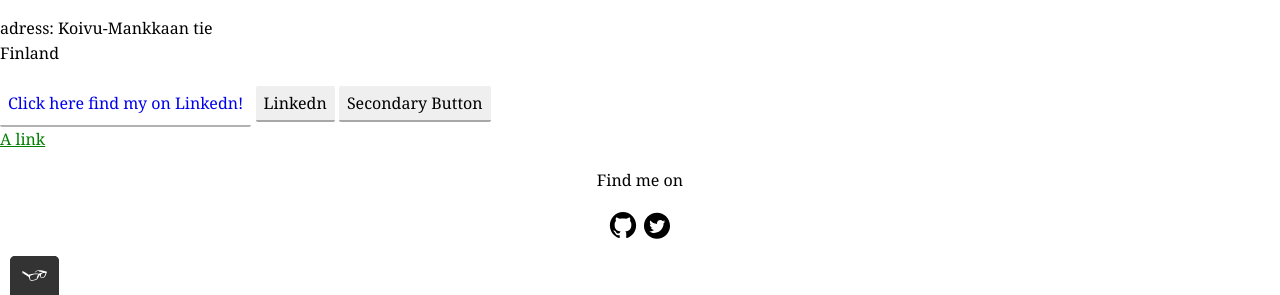
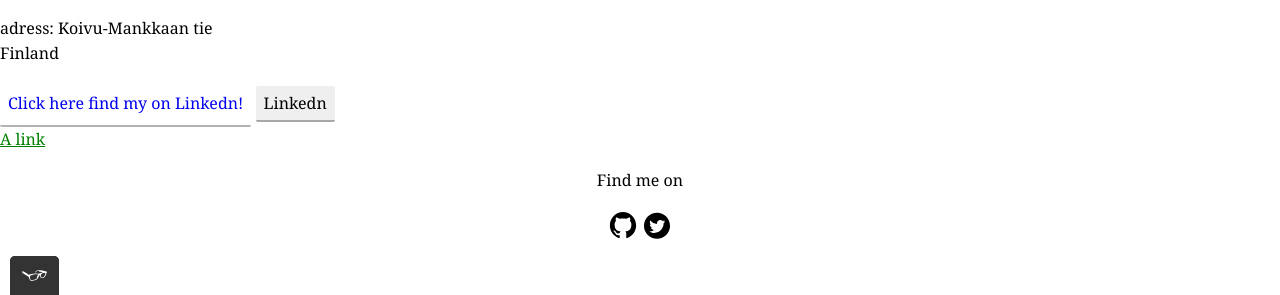
Before and after one commit to rabia-0108/portfolio-website, a plain HTML site: page index.html in a window 1280 px wide. Shown: the part 505-800 px from the top of the page. Drawn offline with nearby package versions, Linux system fonts and the light colour scheme.

Commit message:
Update index.html

```diff
--- a/index.html
+++ b/index.html
@@ -53,7 +53,6 @@
 <div class="mydiv3">
   <a href=https://www.linkedin.com/in/rabia-turkyilmaz/ class="button" > Click here find my on Linkedn!</a>
   <button type="button" class="button">Linkedn</button>
-  <button class="button__secondary">Secondary Button</button>
 </div>
 <div class="mydiv4">
 <a href="https://www.google.com" class="my-link" id="my-link">A link</a>
```
